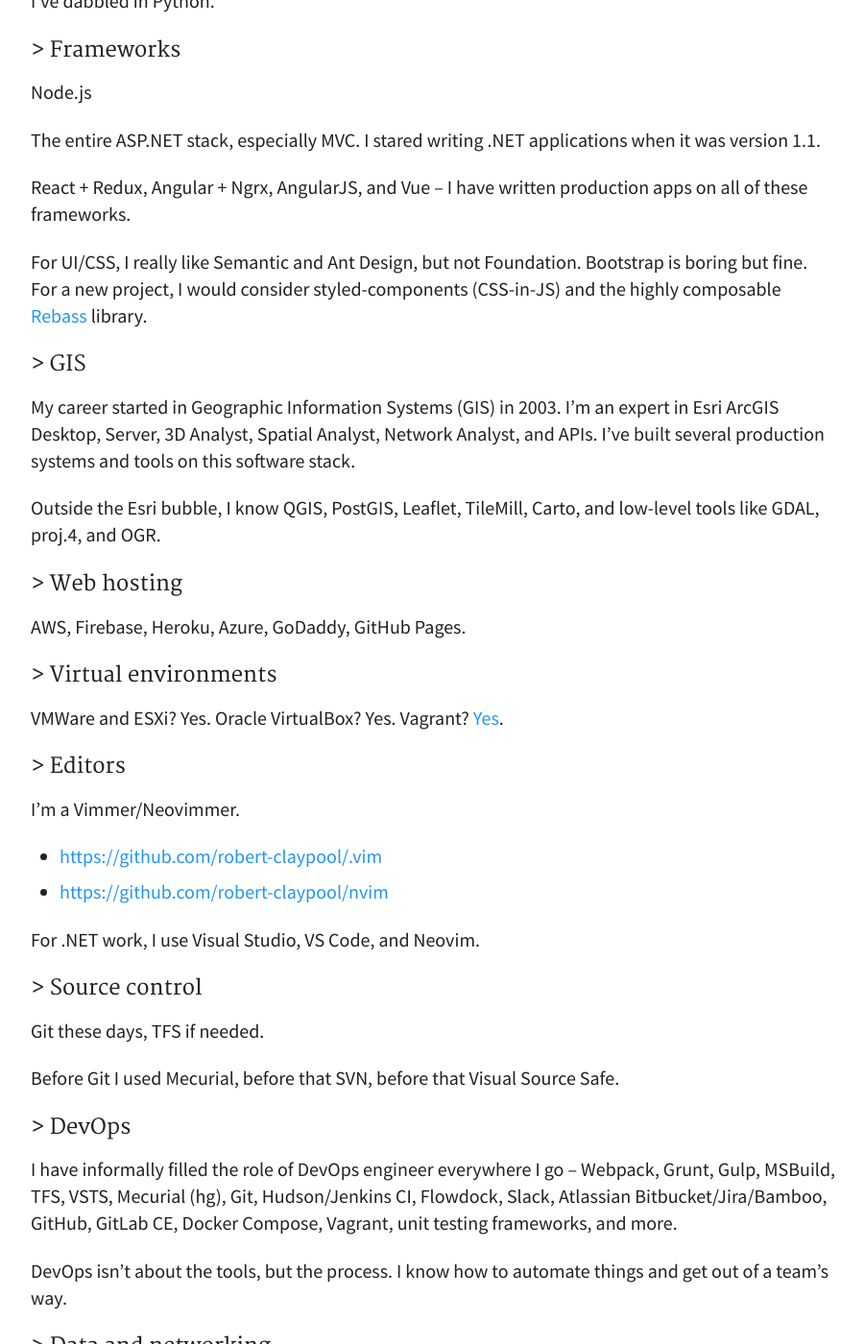
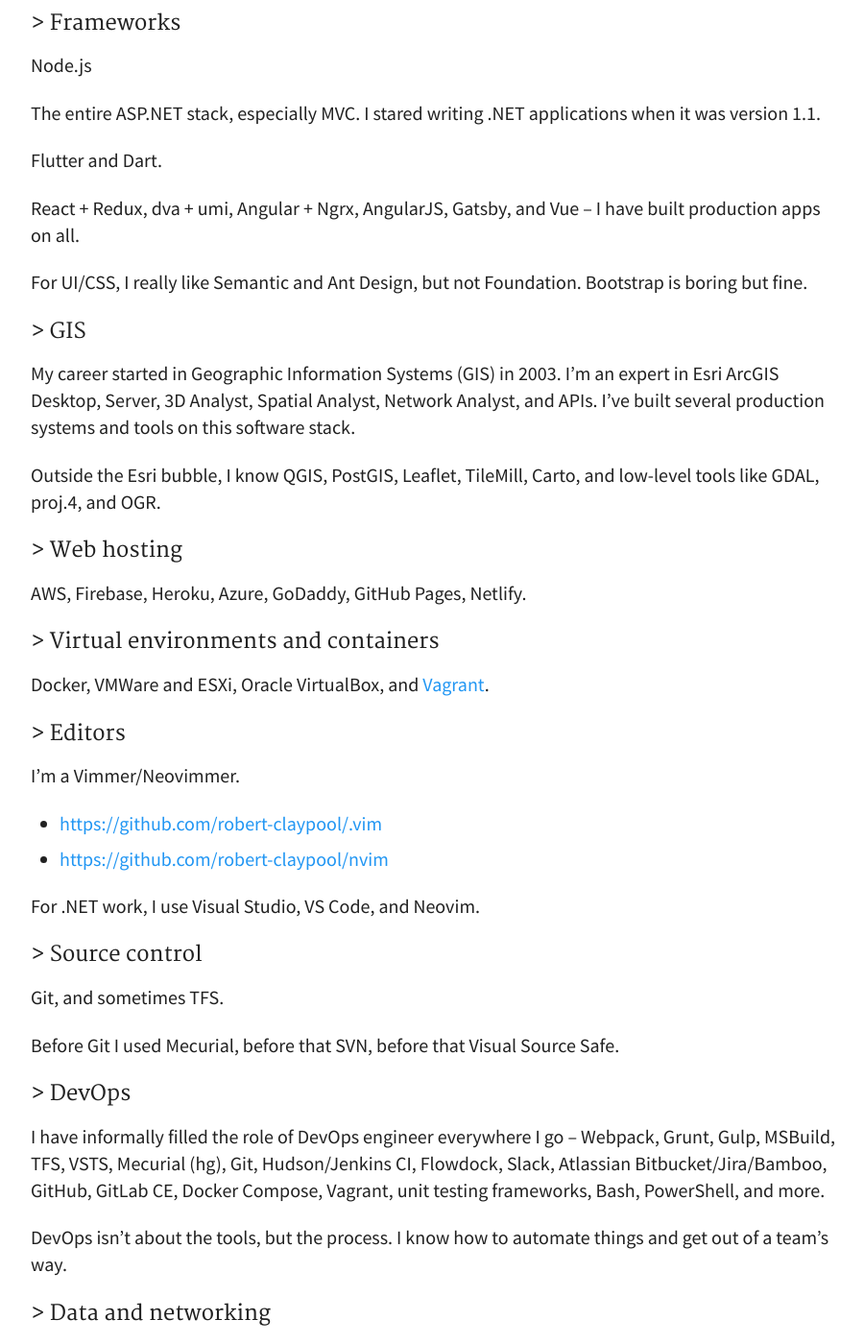
Before and after one commit to robert-claypool/robert-claypool.github.io, a Jekyll site: the page built from about.md, in a window 1280 px wide and 1400 px high, scrolled down 1017 px. Shown: the whole window at 96% size, without its empty margins (188-1088 px from the left). Built offline with Jekyll 4.4.1, drawn with Linux system fonts in a browser that asks for light colours; nearby versions of some CDN libraries; some of the changed text lies outside the part shown.

Commit message:
Update About page

```diff
--- a/about.md
+++ b/about.md
@@ -10,6 +10,7 @@ My photos are on [Flickr](https://www.flickr.com/people/35106989@N08/) and
 [Unsplash](https://unsplash.com/@robert_claypool).
 
 ## Find me on:
+
 * [GitHub](https://github.com/robert-claypool)
 * [Gist](https://gist.github.com/robert-claypool)
 * [StackOverflow](https://stackoverflow.com/users/23566/robert-claypool)
@@ -20,11 +21,12 @@ My photos are on [Flickr](https://www.flickr.com/people/35106989@N08/) and
 ## In no particular order... Stuff I know:
 
 ### > Windows administration
-I've never been a sys-admin, but I've managed dozens of Windows
-servers over the years. I know enough about IIS, AD, and domain
-controllers to be dangerous, and I can script PowerShell when needed.
+
+I know enough about IIS, AD, and domain controllers to be dangerous, and I can
+script DOS or PowerShell when needed.
 
 ### > Linux administration
+
 Debian, Ubuntu, CentOS, Fedora, Amazon Linux, and
 Arch on remote and local machines. I know Bash, SSH, GPG, TMux, Vim, grep, sed,
 [etc](https://sanctum.geek.nz/arabesque/series/unix-as-ide/),
@@ -33,25 +35,28 @@ Arch on remote and local machines. I know Bash, SSH, GPG, TMux, Vim, grep, sed,
 The terminal doesn't scare me.
 
 ### > Languages
-Bash, JavaScript, TypeScript, C#, VB.NET, VBA, SQL, PL/pgSQL
+
+Dart, Bash, JavaScript, TypeScript, C#, VB.NET, VBA, SQL, PL/pgSQL
 
 I've dabbled in Python.
 
 ### > Frameworks
+
 Node.js
 
 The entire ASP.NET stack, especially MVC. I stared writing .NET applications
 when it was version 1.1.
 
-React + Redux, Angular + Ngrx, AngularJS, and Vue -- I have written production
-apps on all of these frameworks.
+Flutter and Dart.
+
+React + Redux, dva + umi, Angular + Ngrx, AngularJS, Gatsby, and Vue -- I have
+built production apps on all.
 
 For UI/CSS, I really like Semantic and Ant Design, but not Foundation.
-Bootstrap is boring but fine. For a new project, I would
-consider styled-components (CSS-in-JS) and the highly composable
-[Rebass](http://jxnblk.com/rebass/) library.
+Bootstrap is boring but fine.
 
 ### > GIS
+
 My career started in Geographic Information Systems (GIS) in 2003. I'm an
 expert in Esri ArcGIS Desktop, Server, 3D Analyst, Spatial Analyst,
 Network Analyst, and APIs. I've built several production systems and tools
@@ -61,13 +66,16 @@ Outside the Esri bubble, I know QGIS, PostGIS, Leaflet, TileMill, Carto, and
 low-level tools like GDAL, proj.4, and OGR.
 
 ### > Web hosting
-AWS, Firebase, Heroku, Azure, GoDaddy, GitHub Pages.
 
-### > Virtual environments
-VMWare and ESXi? Yes. Oracle VirtualBox? Yes.
-Vagrant? [Yes](https://github.com/robert-claypool/dotfiles/tree/master/vagrant).
+AWS, Firebase, Heroku, Azure, GoDaddy, GitHub Pages, Netlify.
+
+### > Virtual environments and containers
+
+Docker, VMWare and ESXi, Oracle VirtualBox, and
+[Vagrant](https://github.com/robert-claypool/dotfiles/tree/master/vagrant).
 
 ### > Editors
+
 I'm a Vimmer/Neovimmer.
 * [https://github.com/robert-claypool/.vim](https://github.com/robert-claypool/.vim)
 * [https://github.com/robert-claypool/nvim](https://github.com/robert-claypool/nvim)
@@ -75,33 +83,36 @@ I'm a Vimmer/Neovimmer.
 For .NET work, I use Visual Studio, VS Code, and Neovim.
 
 ### > Source control
-Git these days, TFS if needed.
+
+Git, and sometimes TFS.
 
 Before Git I used Mecurial, before that SVN, before that Visual Source Safe.
 
 ### > DevOps
+
 I have informally filled the role of DevOps engineer everywhere I go -- Webpack,
 Grunt, Gulp, MSBuild, TFS, VSTS, Mecurial (hg), Git, Hudson/Jenkins CI,
 Flowdock, Slack, Atlassian Bitbucket/Jira/Bamboo, GitHub, GitLab CE,
-Docker Compose, Vagrant, unit testing frameworks, and more.
+Docker Compose, Vagrant, unit testing frameworks, Bash, PowerShell, and more.
 
 DevOps isn't about the tools, but the process. I know how to automate things
 and get out of a team's way.
 
 ### > Data and networking
+
 Redis, NGINX, Docker, Docker Compose, SQLite, SQL Server, and PostgreSQL.
 
 Oracle a fine database, but the company is toxic. Postgres is free and
-awesome, use that instead.
+awesome, use that instead!
 
 GraphQL and REST, with or without Swagger.
 
 ### > AWS and "the cloud"
-I'm learning K8s and Azure now, but Amazon Web Services (AWS) is what I know best.
+
+I'm learning K8s and Azure now, but Amazon Web Services (AWS) is what I know
+best.
 
 I have managed a network of servers and services on AWS since 2012.
-My experience spans a large number of the core services which are needed to
-host and manage online apps:
 
 * Route 53 (DNS routing),
 * VPC (virtual private networking),
```
Also changed, not shown: other parts of about.md (+3 -1 lines).
